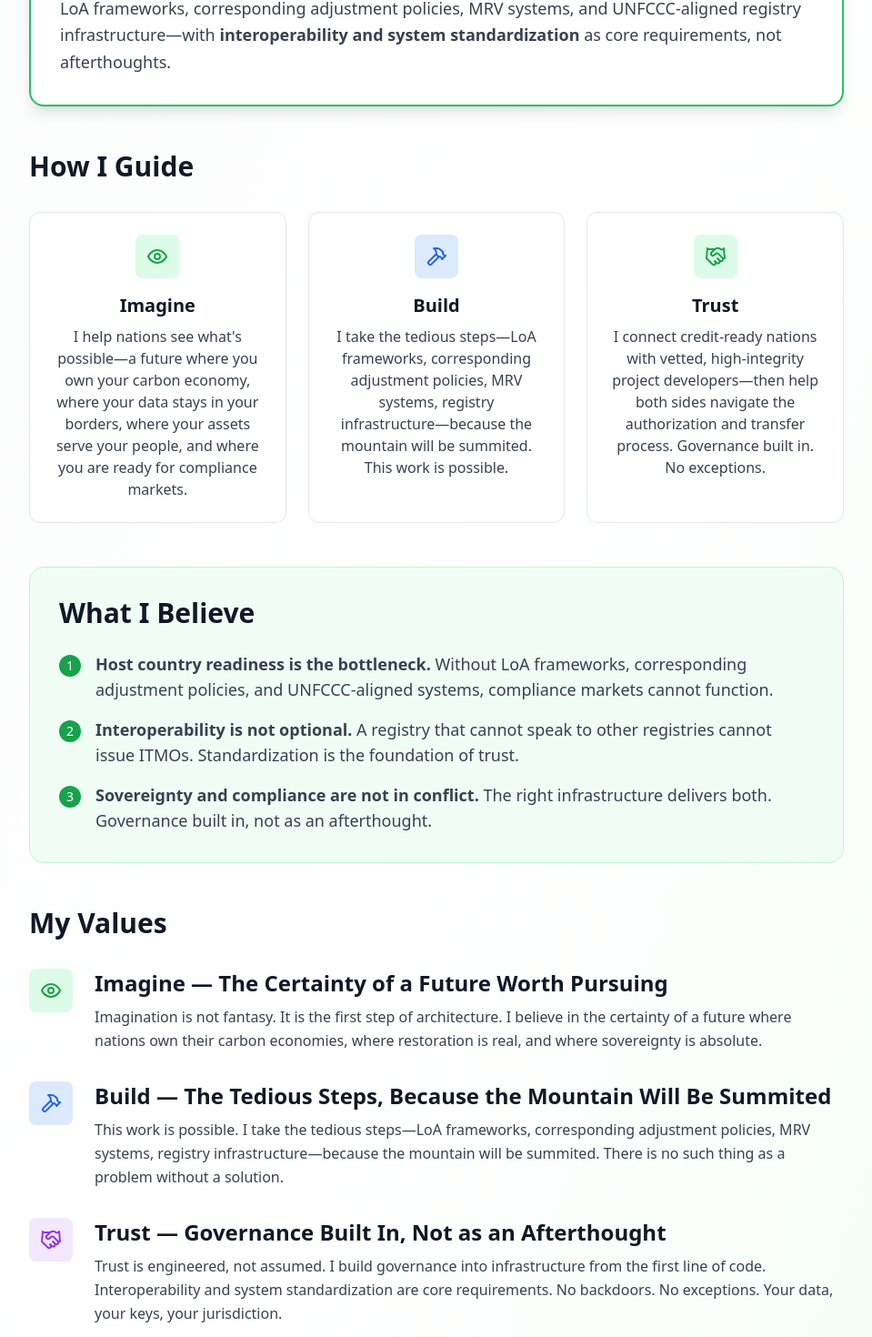
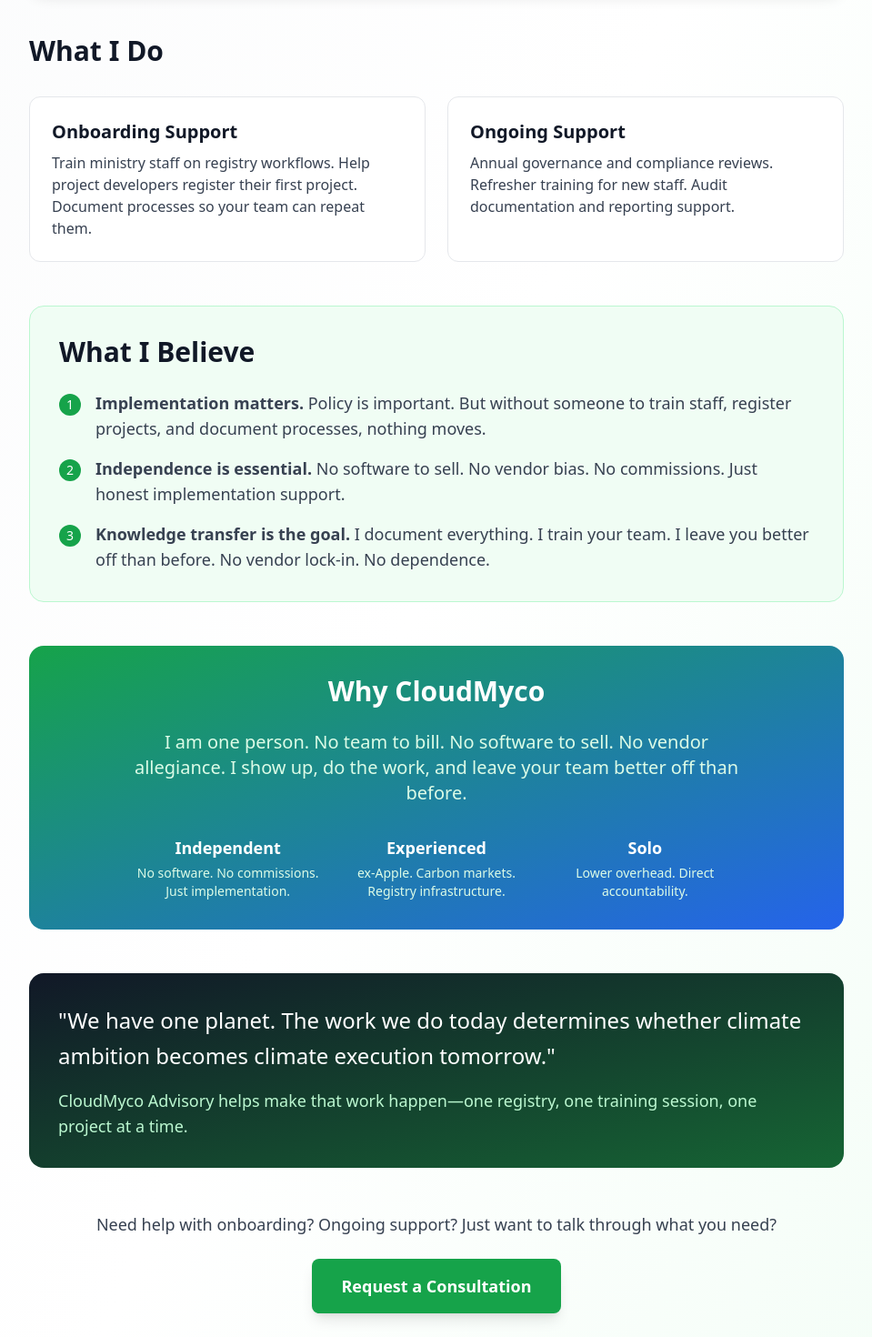
Before and after one commit to naturally-code/CloudMyco_marketing_site, a Next.js app: page /mission in a window 1280 px wide. Shown: the part 951-2421 px from the top of the page at 91% size, without its empty margins (160-1119 px from the left). Built offline with nearby package versions, Linux system fonts and the light colour scheme.

Commit message:
Simplify mission page content and structure

```diff
--- a/app/mission/page.tsx
+++ b/app/mission/page.tsx
@@ -1,7 +1,7 @@
 import Link from 'next/link'
 import NavBar from '../../components/NavBar'
 import Footer from '../../components/Footer'
-import { ArrowLeft, Globe, Shield, Users, Compass, Target, Heart, Award, Eye, Handshake, Hammer, Building2 } from 'lucide-react'
+import { ArrowLeft } from 'lucide-react'
 
 export default function MissionPage() {
   return (
@@ -23,53 +23,39 @@
           </h1>
 
           <p className="text-2xl text-gray-700 mb-12 leading-relaxed">
-            To help nation states build the technical infrastructure and governance frameworks required to participate in Article 6, CORSIA, and CBAM compliance markets—then connect credit-ready nations with vetted, high-integrity project developers.
+            To help countries, registries, and project developers get their carbon infrastructure up and running. No software to sell. No vendor bias. Just implementation.
           </p>
 
-          {/* Why CloudMyco Exists - Updated with host country readiness */}
+          {/* Why CloudMyco Exists - Simplified */}
           <div className="bg-white rounded-2xl border-2 border-carbon-500 p-8 mb-12 shadow-lg">
             <h2 className="text-3xl font-bold text-gray-900 mb-4">Why I Exist</h2>
             <p className="text-lg text-gray-700 leading-relaxed mb-4">
-              The bottleneck in global carbon markets is no longer a lack of projects. It is a lack of host country readiness. Most nations lack Letter of Authorization (LoA) frameworks, corresponding adjustment policies, UNFCCC reporting systems, and digital registries. Without these, they cannot issue compliance-grade credits for CORSIA or Article 6.
+              Countries have registries. They need help using them. Ministry staff need training. Project developers need help registering their first project. Documentation is missing or incomplete. Teams need ongoing support after launch.
             </p>
             <p className="text-lg text-gray-700 leading-relaxed mb-4">
-              I believe carbon registries should operate like central bank systems: owned and controlled by governments, with compliance built in. But countries shouldn't have to navigate this complexity alone—or rely on advice from companies trying to sell them software.
+              After years navigating carbon markets as a researcher and technologist (ex-Apple, AI/ML for data integrity), I realized that the real gap wasn't policy advice. It was implementation. Someone to actually do the work.
             </p>
             <p className="text-lg text-gray-700 leading-relaxed">
-              I exist to close the readiness gap. I provide independent, unbiased expertise to help nations build LoA frameworks, corresponding adjustment policies, MRV systems, and UNFCCC-aligned registry infrastructure—with <span className="font-semibold">interoperability and system standardization</span> as core requirements, not afterthoughts.
+              That's what CloudMyco Advisory is. A solo consultancy focused on one thing: getting carbon registries operational. I show up, do the work, and leave your team better off than before.
             </p>
           </div>
 
-          {/* Our Guiding Principles - Updated with hybrid model language */}
-          <h2 className="text-3xl font-bold text-gray-900 mb-8">How I Guide</h2>
+          {/* What I Do - Simplified two services */}
+          <h2 className="text-3xl font-bold text-gray-900 mb-8">What I Do</h2>
 
-          <div className="grid md:grid-cols-3 gap-6 mb-12">
-            <div className="bg-white p-6 rounded-xl border border-gray-200 hover:border-carbon-500 transition-colors text-center">
-              <div className="w-12 h-12 bg-carbon-100 rounded-lg flex items-center justify-center mx-auto mb-4">
-                <Eye className="w-6 h-6 text-carbon-600" />
-              </div>
-              <h3 className="text-xl font-bold text-gray-900 mb-2">Imagine</h3>
-              <p className="text-gray-700">I help nations see what's possible—a future where you own your carbon economy, where your data stays in your borders, where your assets serve your people, and where you are ready for compliance markets.</p>
+          <div className="grid md:grid-cols-2 gap-6 mb-12">
+            <div className="bg-white p-6 rounded-xl border border-gray-200 hover:border-carbon-500 transition-colors">
+              <h3 className="text-xl font-bold text-gray-900 mb-2">Onboarding Support</h3>
+              <p className="text-gray-700">Train ministry staff on registry workflows. Help project developers register their first project. Document processes so your team can repeat them.</p>
             </div>
 
-            <div className="bg-white p-6 rounded-xl border border-gray-200 hover:border-blockchain-500 transition-colors text-center">
-              <div className="w-12 h-12 bg-blockchain-100 rounded-lg flex items-center justify-center mx-auto mb-4">
-                <Hammer className="w-6 h-6 text-blockchain-600" />
-              </div>
-              <h3 className="text-xl font-bold text-gray-900 mb-2">Build</h3>
-              <p className="text-gray-700">I take the tedious steps—LoA frameworks, corresponding adjustment policies, MRV systems, registry infrastructure—because the mountain will be summited. This work is possible.</p>
-            </div>
-
-            <div className="bg-white p-6 rounded-xl border border-gray-200 hover:border-green-500 transition-colors text-center">
-              <div className="w-12 h-12 bg-green-100 rounded-lg flex items-center justify-center mx-auto mb-4">
-                <Handshake className="w-6 h-6 text-green-600" />
-              </div>
-              <h3 className="text-xl font-bold text-gray-900 mb-2">Trust</h3>
-              <p className="text-gray-700">I connect credit-ready nations with vetted, high-integrity project developers—then help both sides navigate the authorization and transfer process. Governance built in. No exceptions.</p>
+            <div className="bg-white p-6 rounded-xl border border-gray-200 hover:border-blockchain-500 transition-colors">
+              <h3 className="text-xl font-bold text-gray-900 mb-2">Ongoing Support</h3>
+              <p className="text-gray-700">Annual governance and compliance reviews. Refresher training for new staff. Audit documentation and reporting support.</p>
             </div>
           </div>
 
-          {/* What I Believe - Updated with compliance market focus */}
+          {/* What I Believe - Simplified */}
           <div className="bg-carbon-50 rounded-2xl p-8 mb-12 border border-carbon-200">
             <h2 className="text-3xl font-bold text-gray-900 mb-6">What I Believe</h2>
 
@@ -78,101 +64,70 @@
                 <div className="w-6 h-6 bg-carbon-600 rounded-full flex items-center justify-center flex-shrink-0 mt-1">
                   <span className="text-white text-sm">1</span>
                 </div>
-                <p className="text-lg text-gray-700"><span className="font-semibold">Host country readiness is the bottleneck.</span> Without LoA frameworks, corresponding adjustment policies, and UNFCCC-aligned systems, compliance markets cannot function.</p>
+                <p className="text-lg text-gray-700"><span className="font-semibold">Implementation matters.</span> Policy is important. But without someone to train staff, register projects, and document processes, nothing moves.</p>
               </div>
 
               <div className="flex items-start gap-4">
                 <div className="w-6 h-6 bg-carbon-600 rounded-full flex items-center justify-center flex-shrink-0 mt-1">
                   <span className="text-white text-sm">2</span>
                 </div>
-                <p className="text-lg text-gray-700"><span className="font-semibold">Interoperability is not optional.</span> A registry that cannot speak to other registries cannot issue ITMOs. Standardization is the foundation of trust.</p>
+                <p className="text-lg text-gray-700"><span className="font-semibold">Independence is essential.</span> No software to sell. No vendor bias. No commissions. Just honest implementation support.</p>
               </div>
 
               <div className="flex items-start gap-4">
                 <div className="w-6 h-6 bg-carbon-600 rounded-full flex items-center justify-center flex-shrink-0 mt-1">
                   <span className="text-white text-sm">3</span>
                 </div>
-                <p className="text-lg text-gray-700"><span className="font-semibold">Sovereignty and compliance are not in conflict.</span> The right infrastructure delivers both. Governance built in, not as an afterthought.</p>
+                <p className="text-lg text-gray-700"><span className="font-semibold">Knowledge transfer is the goal.</span> I document everything. I train your team. I leave you better off than before. No vendor lock-in. No dependence.</p>
               </div>
             </div>
           </div>
 
-          {/* My Values - Updated with Imagine. Build. Trust. order */}
-          <div className="space-y-8 mb-12">
-            <h2 className="text-3xl font-bold text-gray-900">My Values</h2>
-
-            <div className="flex gap-6">
-              <div className="flex-shrink-0">
-                <div className="w-12 h-12 bg-carbon-100 rounded-lg flex items-center justify-center">
-                  <Eye className="w-6 h-6 text-carbon-600" />
-                </div>
+          {/* Why CloudMyco - Solo consultant message */}
+          <div className="bg-gradient-to-br from-carbon-600 to-blockchain-600 rounded-2xl p-8 text-white mb-12">
+            <h2 className="text-3xl font-bold mb-6 text-center">Why CloudMyco</h2>
+            <div className="max-w-2xl mx-auto text-center">
+              <p className="text-xl text-carbon-100 mb-6">
+                I am one person. No team to bill. No software to sell. No vendor allegiance. I show up, do the work, and leave your team better off than before.
+              </p>
+              <div className="grid md:grid-cols-3 gap-4 mt-8">
+                <div>
+                  <h3 className="text-lg font-bold mb-1">Independent</h3>
+                  <p className="text-carbon-100 text-sm">No software. No commissions. Just implementation.</p>
                 </div>
                 <div>
-                <h3 className="text-2xl font-bold text-gray-900 mb-2">Imagine — The Certainty of a Future Worth Pursuing</h3>
-                <p className="text-gray-700 leading-relaxed">
-                  Imagination is not fantasy. It is the first step of architecture. I believe in the certainty of a future where nations own their carbon economies, where restoration is real, and where sovereignty is absolute.
-                </p>
-              </div>
-            </div>
-
-            <div className="flex gap-6">
-              <div className="flex-shrink-0">
-                <div className="w-12 h-12 bg-blockchain-100 rounded-lg flex items-center justify-center">
-                  <Hammer className="w-6 h-6 text-blockchain-600" />
-                </div>
+                  <h3 className="text-lg font-bold mb-1">Experienced</h3>
+                  <p className="text-carbon-100 text-sm">ex-Apple. Carbon markets. Registry infrastructure.</p>
                 </div>
                 <div>
-                <h3 className="text-2xl font-bold text-gray-900 mb-2">Build — The Tedious Steps, Because the Mountain Will Be Summited</h3>
-                <p className="text-gray-700 leading-relaxed">
-                  This work is possible. I take the tedious steps—LoA frameworks, corresponding adjustment policies, MRV systems, registry infrastructure—because the mountain will be summited. There is no such thing as a problem without a solution.
-                </p>
+                  <h3 className="text-lg font-bold mb-1">Solo</h3>
+                  <p className="text-carbon-100 text-sm">Lower overhead. Direct accountability.</p>
                 </div>
-            </div>
-
-            <div className="flex gap-6">
-              <div className="flex-shrink-0">
-                <div className="w-12 h-12 bg-purple-100 rounded-lg flex items-center justify-center">
-                  <Handshake className="w-6 h-6 text-purple-600" />
-                </div>
-              </div>
-              <div>
-                <h3 className="text-2xl font-bold text-gray-900 mb-2">Trust — Governance Built In, Not as an Afterthought</h3>
-                <p className="text-gray-700 leading-relaxed">
-                  Trust is engineered, not assumed. I build governance into infrastructure from the first line of code. Interoperability and system standardization are core requirements. No backdoors. No exceptions. Your data, your keys, your jurisdiction.
-                </p>
               </div>
             </div>
           </div>
 
-          {/* Closing Statement - Updated with compliance market language */}
-          <div className="bg-gradient-to-br from-carbon-600 to-blockchain-600 rounded-2xl p-8 text-white mb-12">
+          {/* Closing Statement - Simplified */}
+          <div className="bg-gradient-to-br from-gray-900 to-carbon-800 rounded-2xl p-8 text-white mb-12">
             <p className="text-2xl font-light leading-relaxed mb-4">
-              "We have one planet. The infrastructure we build today determines whether climate ambition becomes climate execution tomorrow."
+              "We have one planet. The work we do today determines whether climate ambition becomes climate execution tomorrow."
             </p>
-            <p className="text-lg text-carbon-100">
-              CloudMyco helps nations imagine, build, and trust that infrastructure—on their terms, with their sovereignty intact, and ready for compliance markets.
+            <p className="text-lg text-carbon-200">
+              CloudMyco Advisory helps make that work happen—one registry, one training session, one project at a time.
             </p>
           </div>
 
-          {/* CTA - Dual audience */}
+          {/* CTA - Single CTA only */}
           <div className="text-center">
             <p className="text-lg text-gray-700 mb-6">
-              Ready to build your nation's Article 6 readiness? Or looking for a credit-ready host country?
+              Need help with onboarding? Ongoing support? Just want to talk through what you need?
             </p>
-            <div className="flex flex-col sm:flex-row items-center justify-center gap-4">
             <Link
               href="/contact"
               className="inline-flex items-center px-8 py-4 bg-carbon-600 text-white rounded-lg hover:bg-carbon-700 transition-all hover:scale-105 font-semibold text-lg shadow-lg"
             >
-                For Nation States
+              Request a Consultation
             </Link>
-              <Link
-                href="/contact"
-                className="inline-flex items-center px-8 py-4 bg-white text-gray-900 rounded-lg hover:bg-gray-50 transition-all border-2 border-gray-200 font-semibold text-lg"
-              >
-                For Project Developers
-              </Link>
-            </div>
           </div>
         </div>
       </section>
```
Lines whose indentation alone changed are shown as unchanged.
